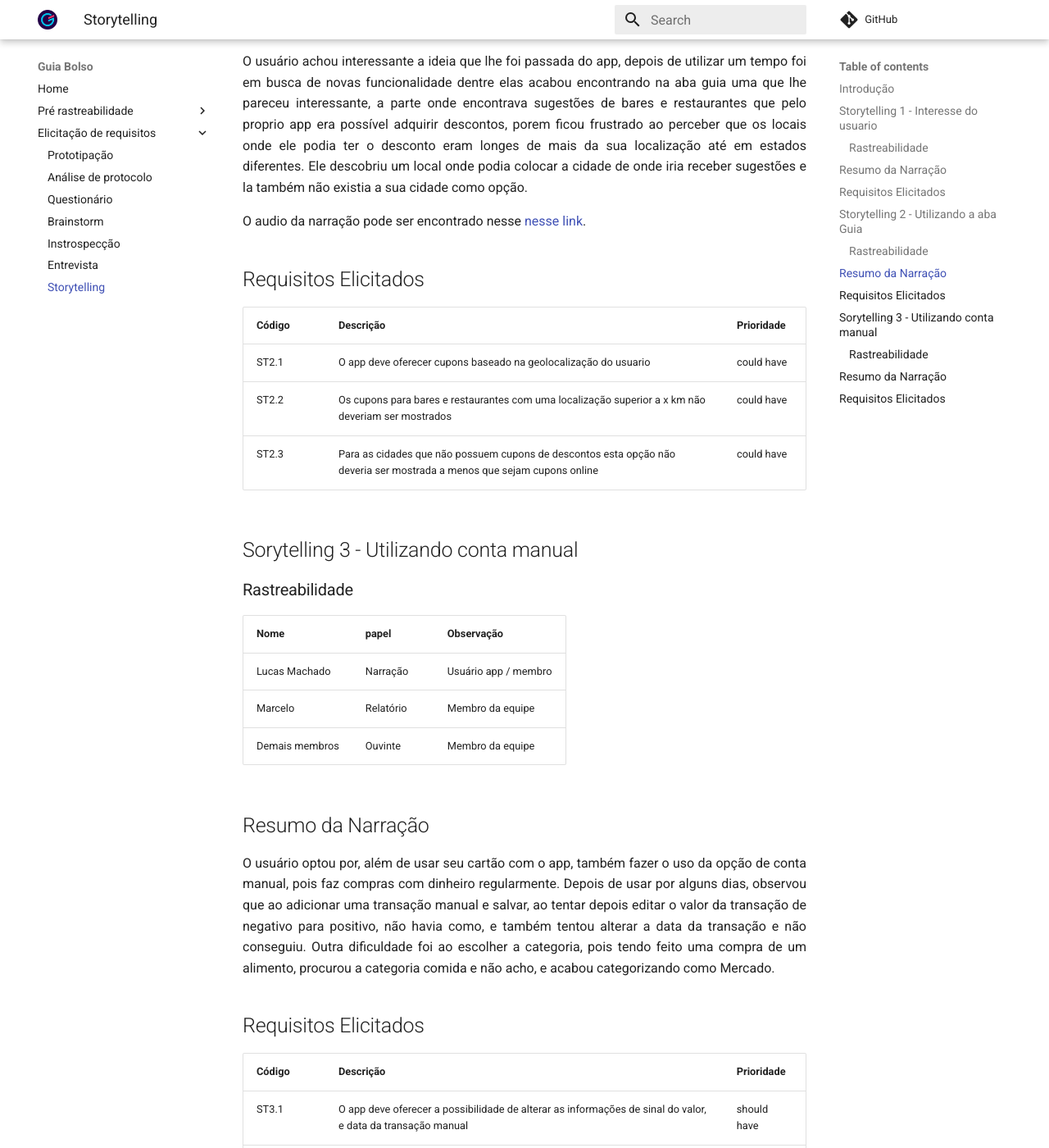
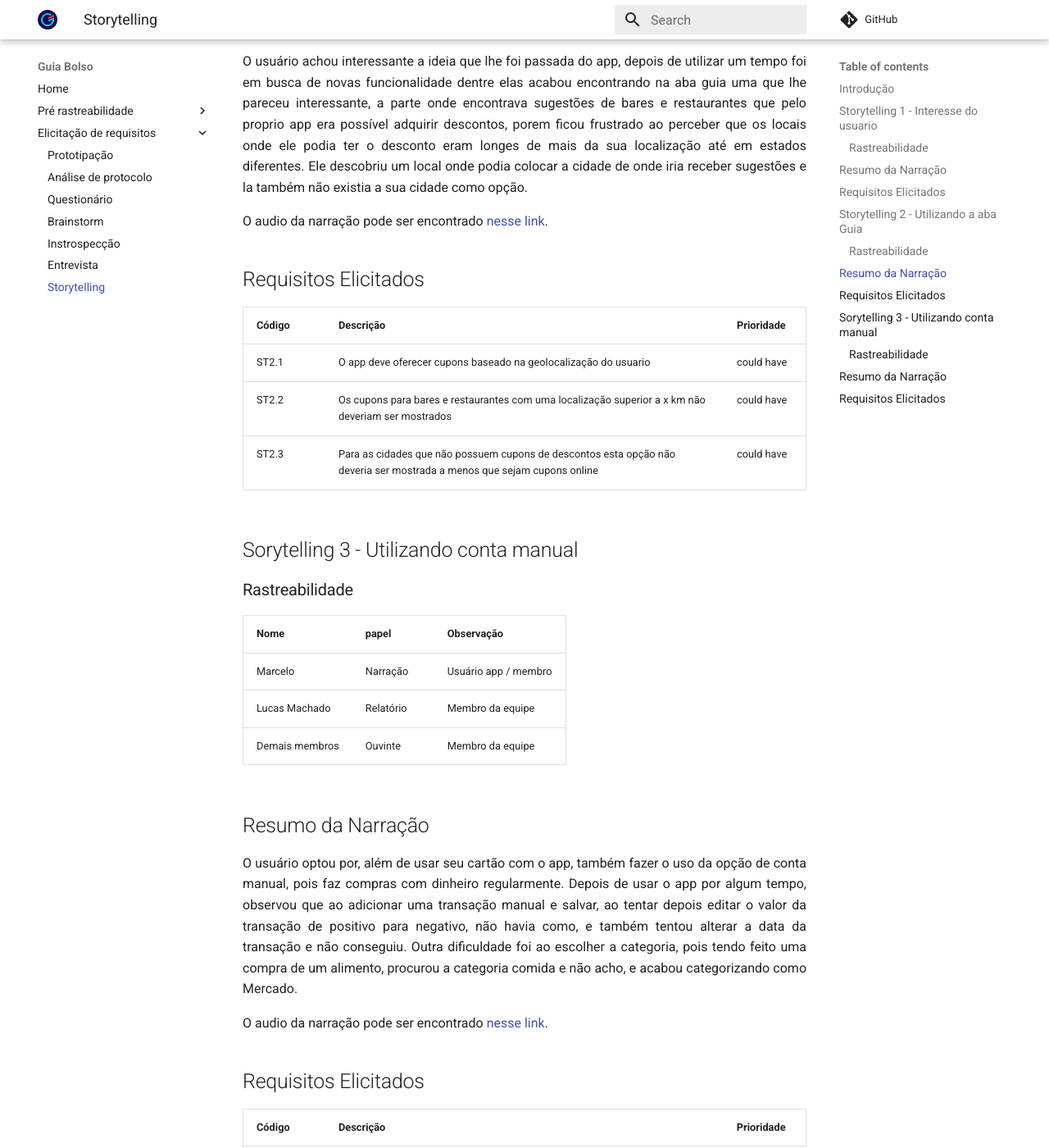
Before and after one commit to fga-disciplinas/2019.1-Guia-Bolso, an MkDocs documentation site: the page built from docs/elicitacao-de-requisitos/storytelling.md, in a window 1280 px wide and 1400 px high, scrolled down 1573 px. Shown: the whole window at 82% size. Built offline with MkDocs 1.6.1 and Material for MkDocs 9.7.7, drawn with Linux system fonts in a browser that asks for light colours; comment, search, counter and statistics services are not loaded; old or Windows-style settings are respelled for this version of MkDocs; some of the changed text lies outside the part shown.

Commit message:
adicionando link para storytelling 3

```diff
--- a/docs/elicitacao-de-requisitos/storytelling.md
+++ b/docs/elicitacao-de-requisitos/storytelling.md
@@ -46,23 +47,26 @@ O audio da narração pode ser encontrado nesse [nesse link](https://www.4shared
 | ST2.2 | Os cupons para bares e restaurantes com uma localização superior a x km não deveriam ser mostrados | could have |
 | ST2.3 | Para as cidades que não possuem cupons de descontos esta opção não deveria ser mostrada a menos que sejam cupons online  | could have |
 
+
 ## Sorytelling 3 - Utilizando conta manual
 
 ### Rastreabilidade
 
 | Nome | papel | Observação |
 |--|--|--|
-| Lucas Machado | Narração | Usuário app / membro |
-| Marcelo | Relatório | Membro da equipe |
+| Marcelo | Narração | Usuário app / membro |
+| Lucas Machado | Relatório | Membro da equipe |
 | Demais membros | Ouvinte | Membro da equipe |
 
 ## Resumo da Narração
 
 <p aling= "justify"> O usuário optou por, além de usar seu cartão com o app, também fazer o uso
-da opção de conta manual, pois faz compras com dinheiro regularmente. Depois de usar por alguns dias, observou que ao adicionar uma transação manual e salvar,
-ao tentar depois editar o valor da transação de negativo para positivo, não havia como, e também
+da opção de conta manual, pois faz compras com dinheiro regularmente. Depois de usar o app por algum tempo, observou que ao adicionar uma transação manual e salvar,
+ao tentar depois editar o valor da transação de positivo para negativo, não havia como, e também
 tentou alterar a data da transação e não conseguiu.
 Outra dificuldade foi ao escolher a categoria, pois tendo feito uma compra de um alimento, procurou a categoria comida e não acho, e acabou categorizando como Mercado.</p>
+
+O audio da narração pode ser encontrado [nesse link](https://www.4shared.com/music/aov68X6Wda/guia_bolso_storytelling_03.html).
 
 ## Requisitos Elicitados
 
@@ -70,3 +74,4 @@ Outra dificuldade foi ao escolher a categoria, pois tendo feito uma compra de um
 | -- | -- | -- |
 | ST3.1 | O app deve oferecer a possibilidade de alterar as informações de sinal do valor, e data da transação manual | should  have |
 | ST3.2 | Ao escolher a categoria que não existe, ser mostrado categorias parecidas | could have |
+| ST3.3 | As informações das finanças manuais e finanças com cartão poderem ser vistas separadamente | could have |
```
Also changed, not shown: other parts of docs/elicitacao-de-requisitos/storytelling.md (+4 -3 lines).
